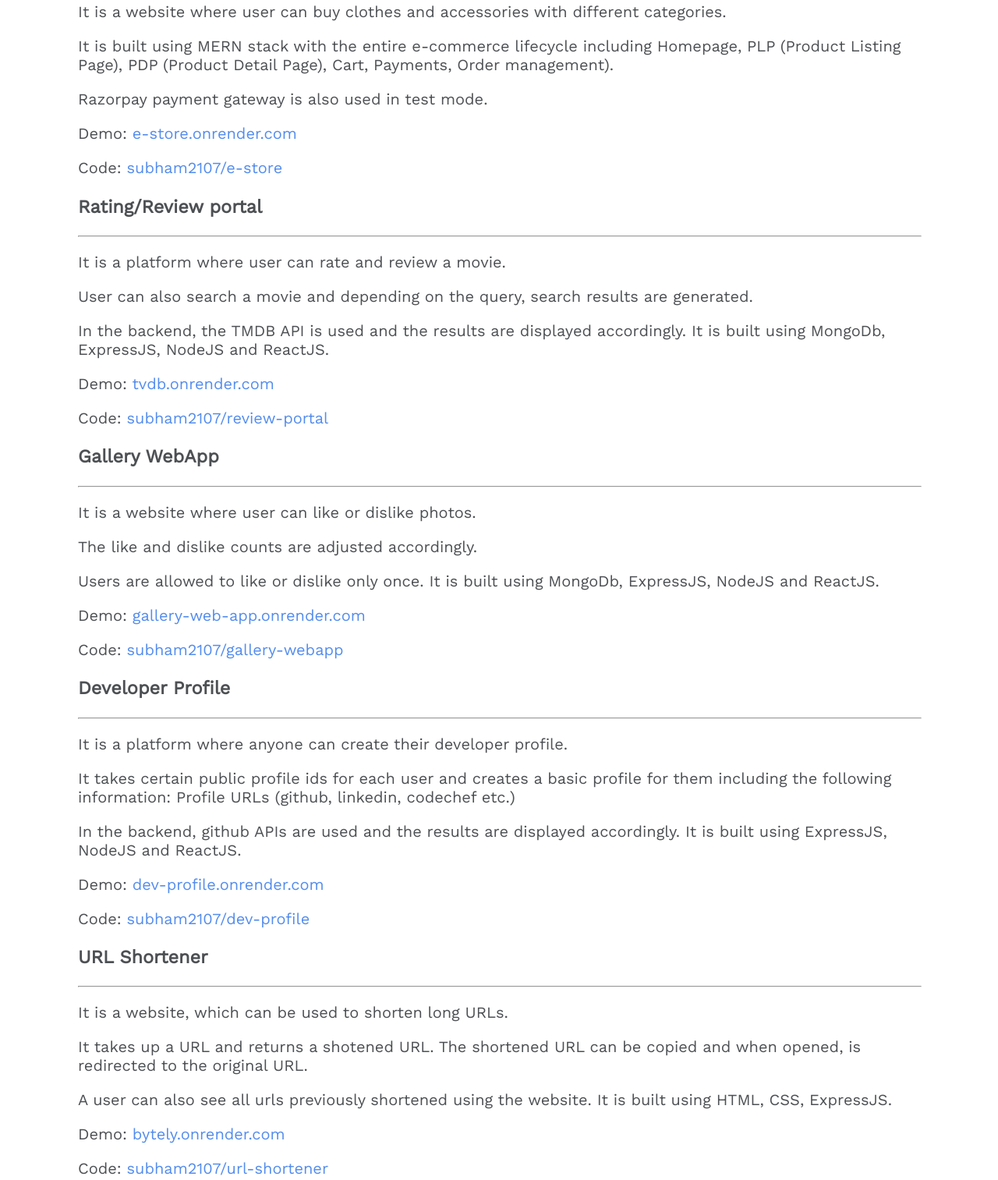
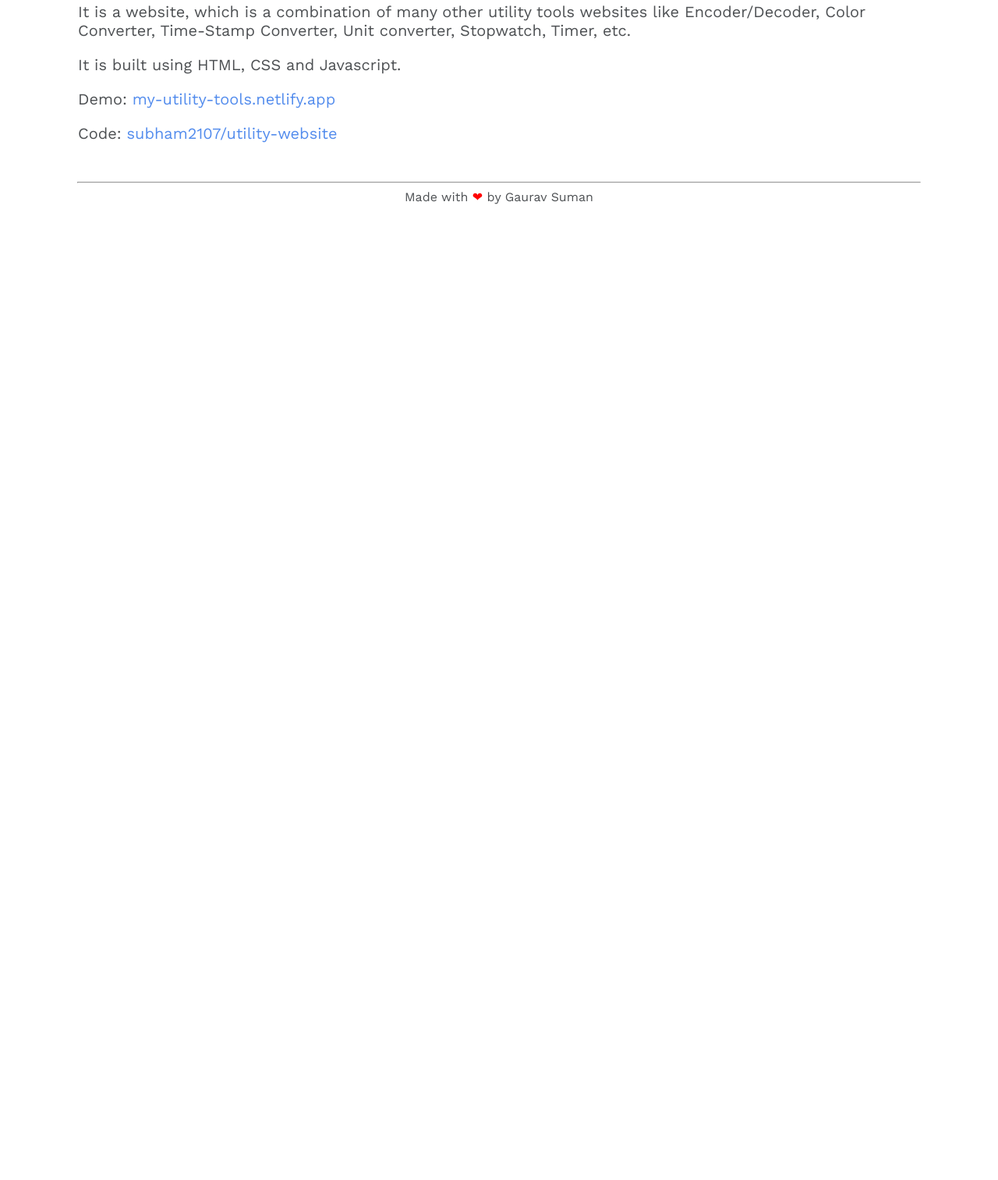
Before and after one commit to gvsn138/portfolio-gvsn, a plain HTML site: page projects.html in a window 1280 px wide. Shown: the part 563-2076 px from the top of the page at 78% size. After the commit the page ends 835 px from the top, so only its background shows below. Drawn offline with nearby package versions, Linux system fonts and the light colour scheme.

Commit message:
links updates

```diff
--- a/projects.html
+++ b/projects.html
@@ -34,60 +34,13 @@
 
     <div class="project-content">
         <section>
-            <h3 class="main-subheading">E-commerce website</h3>
-            <hr>
-            <p>It is a website where user can buy clothes and accessories with different categories.</p>
-            <p>It is built using MERN stack with the entire e-commerce lifecycle including Homepage, PLP (Product Listing Page), PDP (Product Detail Page), Cart, Payments, Order management).</p>
-            <p>Razorpay payment gateway is also used in test mode.</p>
-            <p>Demo: <a href="https://e-store.onrender.com" target="_blank">e-store.onrender.com</a></p>
-            <p>Code: <a href="https://github.com/subham2107/e-store" target="_blank">subham2107/e-store</a></p>
-            <!-- <img src="https://github.com/subham2107/e-store/raw/master/e-store.gif" style="min-width: 70%; max-width: 70%; height: 400px" data-target="animated-image.originalImage"> -->
-        </section>
-        <section>
-            <h3 class="main-subheading">Rating/Review portal</h3>
-            <hr>
-            <p>It is a platform where user can rate and review a movie.</p>
-            <p>User can also search a movie and depending on the query, search results are generated.</p>
-            <p>In the backend, the TMDB API is used and the results are displayed accordingly. It is built using MongoDb, ExpressJS, NodeJS and ReactJS.</p>
-            <p>Demo: <a href="https://tvdb.onrender.com/" target="_blank">tvdb.onrender.com</a></p>
-            <p>Code: <a href="https://github.com/subham2107/review-portal" target="_blank">subham2107/review-portal</a></p>
-        </section>
-        <section>
-            <h3 class="main-subheading">Gallery WebApp</h3>
-            <hr>
-            <p>It is a website where user can like or dislike photos.</p>
-            <p>The like and dislike counts are adjusted accordingly.</p>
-            <p>Users are allowed to like or dislike only once. It is built using MongoDb, ExpressJS, NodeJS and ReactJS.</p>
-            <p>Demo: <a href="https://gallery-web-app.onrender.com" target="_blank">gallery-web-app.onrender.com</a></p>
-            <p>Code: <a href="https://github.com/subham2107/gallery-app" target="_blank">subham2107/gallery-webapp</a></p>
-        </section>
-        <section>
-            <h3 class="main-subheading">Developer Profile</h3>
-            <hr>
-            <p>It is a platform where anyone can create their developer profile.</p>
-            <p>It takes certain public profile ids for each user and creates a basic profile for them including the following information:
-                Profile URLs (github, linkedin, codechef etc.)</p>
-            <p>In the backend, github APIs are used and the results are displayed accordingly. It is built using ExpressJS, NodeJS and ReactJS.</p>
-            <p>Demo: <a href="https://dev-profile.onrender.com" target="_blank">dev-profile.onrender.com</a></p>
-            <p>Code: <a href="https://github.com/subham2107/dev-profile" target="_blank">subham2107/dev-profile</a></p>
-        </section>
-        <section>
-            <h3 class="main-subheading">URL Shortener</h3>
-            <hr>
-            <p>It is a website, which can be used to shorten long URLs.</p>
-            <p>It takes up a URL and returns a shotened URL. The shortened URL can be copied and when opened, is redirected to the original URL.</p>
-            <p>A user can also see all urls previously shortened using the website. It is built using HTML, CSS, ExpressJS.</p>
-                <p>Demo: <a href="https://bytely.onrender.com" target="_blank">bytely.onrender.com</a></p>
-                <p>Code: <a href="https://github.com/subham2107/url-shortener" target="_blank">subham2107/url-shortener</a></p>
-        </section>
-        <section>
             <h3 class="main-subheading">Utility Website</h3>
             <hr>
             <p>It is a website, which is a combination of many other utility tools websites like Encoder/Decoder, Color Converter,
                 Time-Stamp Converter, Unit converter, Stopwatch, Timer, etc.</p>
             <p>It is built using HTML, CSS and Javascript.</p>
-                <p>Demo: <a href="https://my-utility-tools.netlify.app" target="_blank">my-utility-tools.netlify.app</a></p>
-                <p>Code: <a href="https://github.com/subham2107/utility-website" target="_blank">subham2107/utility-website</a></p>
+                <p>Demo: <a href="https://gvsn138.netlify.app/" target="_blank">my-utility-tools.netlify.app</a></p>
+                <p>Code: <a href="https://github.com/gvsn138/util-app-dashboard" target="_blank">subham2107/utility-website</a></p>
         </section>
     </div>
 </div>
```
